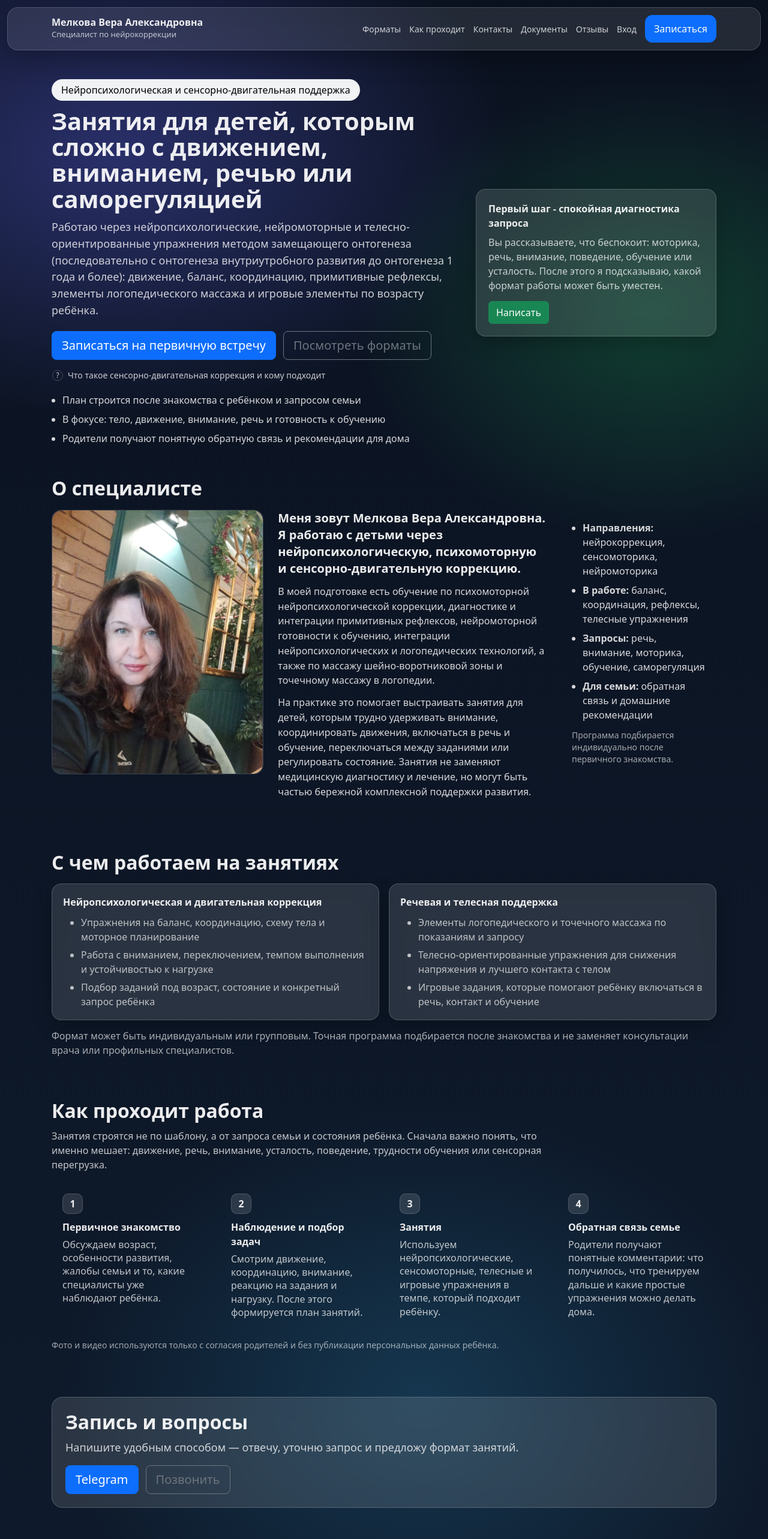
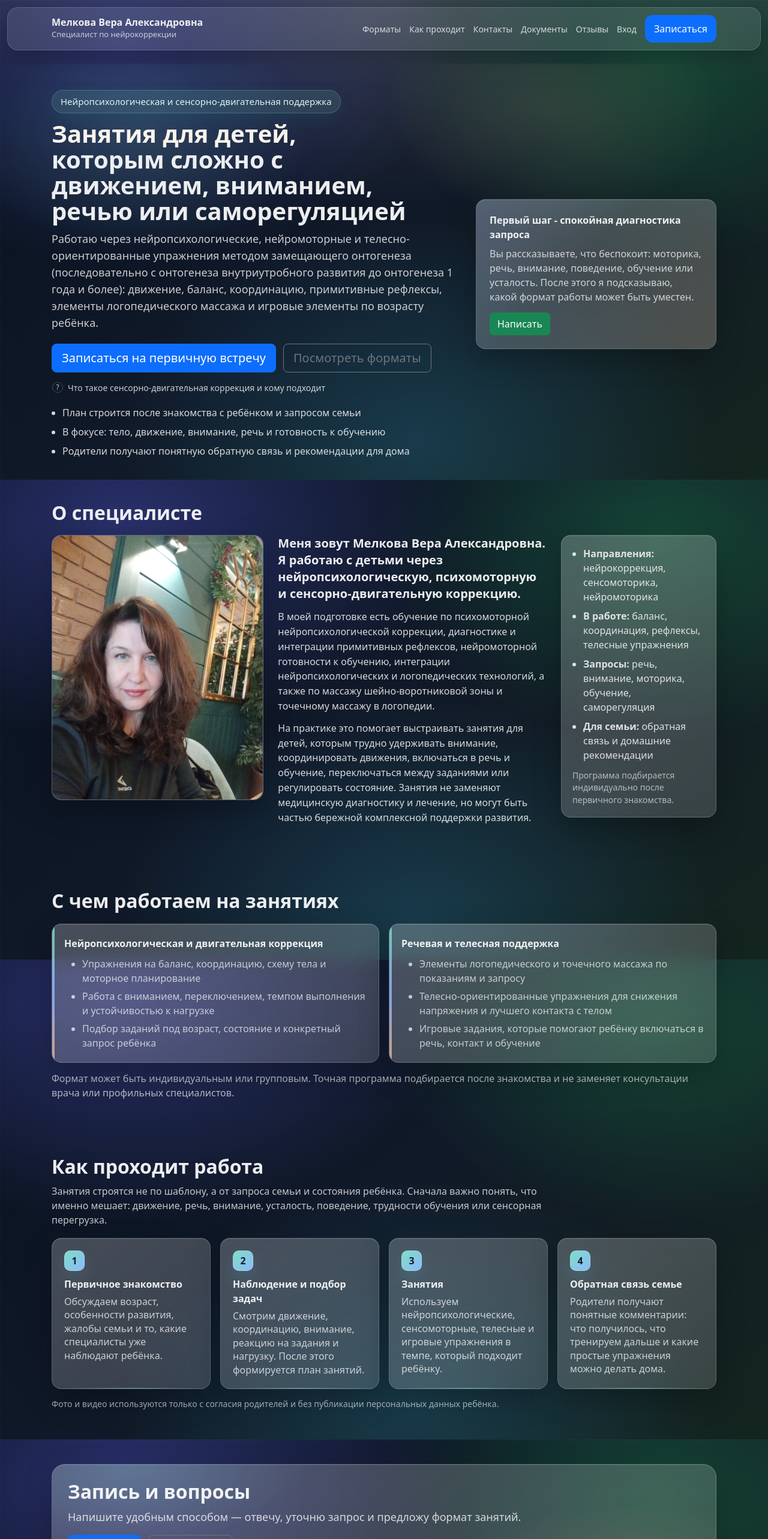
Before and after one commit to pavelmelkov/childhealth, a Next.js app: page / in a window 1280 px wide. Shown: the top 2566 px of the page at 60% size. Built offline with nearby package versions, Linux system fonts and the light colour scheme.

Commit message:
Refresh visual styling

```diff
--- a/src/sections/About/About.scss
+++ b/src/sections/About/About.scss
@@ -1,9 +1,14 @@
 .about {
-  padding: 24px 0;
+  padding: 38px 0;
+
+  .container {
+    position: relative;
+  }
 
   &__title {
     font-weight: 900;
-    margin: 0 0 16px;
+    margin: 0 0 18px;
+    text-wrap: balance;
   }
 
   &__photo {
@@ -15,7 +20,10 @@
     overflow: hidden;
     padding: 0;
     border: 1px solid rgba(255, 255, 255, 0.14);
-    background: rgba(255, 255, 255, 0.06);
+    background:
+      linear-gradient(145deg, rgba(255, 255, 255, 0.15), rgba(255, 255, 255, 0.06)),
+      rgba(255, 255, 255, 0.06);
+    box-shadow: 0 20px 52px rgba(0, 0, 0, 0.28);
   }
 
   &__photo img {
@@ -47,6 +55,9 @@
   &__card {
     padding: 18px;
     border-radius: 16px;
+    background:
+      linear-gradient(145deg, rgba(125, 223, 195, 0.12), rgba(143, 184, 255, 0.08)),
+      rgba(255, 255, 255, 0.08);
   }
 
   &__list {
--- a/src/sections/Contacts/Contacts.scss
+++ b/src/sections/Contacts/Contacts.scss
@@ -2,24 +2,37 @@
   padding: 56px 0 72px;
 
   &__box {
-    border-radius: 18px;
-    padding: 22px;
-    background: #f8f9fa;
-    border: 1px solid rgba(0, 0, 0, 0.06);
+    position: relative;
+    border-radius: 22px;
+    padding: 26px;
+    overflow: hidden;
+  }
+
+  &__box::before {
+    content: '';
+    position: absolute;
+    inset: 0;
+    pointer-events: none;
+    background:
+      radial-gradient(420px 180px at 12% 0%, rgba(125, 223, 195, 0.18), transparent 70%),
+      radial-gradient(420px 180px at 88% 100%, rgba(240, 176, 143, 0.16), transparent 70%);
   }
 
   &__title {
+    position: relative;
     margin: 0 0 10px;
     font-weight: 800;
   }
 
   &__text {
+    position: relative;
     margin: 0 0 16px;
     opacity: 0.85;
     font-size: 18px;
   }
 
   &__actions {
+    position: relative;
     display: flex;
     flex-wrap: wrap;
     gap: 12px;
--- a/src/sections/Hero/Hero.scss
+++ b/src/sections/Hero/Hero.scss
@@ -1,7 +1,20 @@
 .hero {
-  padding: 36px 0 28px;
+  position: relative;
+  padding: 54px 0 34px;
+
+  &::before {
+    content: '';
+    position: absolute;
+    inset: 10px 0 auto;
+    height: 420px;
+    pointer-events: none;
+    background:
+      radial-gradient(420px 280px at 18% 28%, rgba(125, 223, 195, 0.16), transparent 70%),
+      radial-gradient(420px 280px at 72% 18%, rgba(240, 176, 143, 0.13), transparent 68%);
+  }
 
   &__inner {
+    position: relative;
     display: grid;
     gap: 24px;
 
@@ -13,12 +26,14 @@
 
   &__badge {
     display: inline-block;
-    padding: 6px 16px;
+    padding: 7px 14px;
     border-radius: 999px;
-    background: #f1f3f5;
+    background: rgba(125, 223, 195, 0.13);
+    border: 1px solid rgba(125, 223, 195, 0.24);
     margin: 0 0 12px;
-    font-size: 16px;
-    color: black;
+    font-size: 15px;
+    color: rgba(236, 255, 249, 0.94);
+    box-shadow: 0 10px 28px rgba(28, 196, 151, 0.08);
   }
 
   &__title {
@@ -26,6 +41,11 @@
     max-width: 860px;
     line-height: 1.08;
     font-weight: 850;
+    text-wrap: balance;
+  }
+
+  &__title::first-line {
+    color: rgba(255, 248, 238, 0.98);
   }
 
   &__subtitle {
@@ -63,22 +83,35 @@
 
   &__card {
     width: 100%;
-    border-radius: 16px;
-    padding: 20px;
-    background: #fff;
-    box-shadow: 0 12px 30px rgba(0, 0, 0, 0.08);
-    border: 1px solid rgba(0, 0, 0, 0.06);
+    position: relative;
+    border-radius: 18px;
+    padding: 22px;
+    overflow: hidden;
+  }
+
+  &__card::before {
+    content: '';
+    position: absolute;
+    inset: 0;
+    pointer-events: none;
+    background: linear-gradient(135deg, rgba(143, 184, 255, 0.16), transparent 42%, rgba(240, 176, 143, 0.12));
   }
 
   &__cardTitle {
+    position: relative;
     font-weight: 800;
     margin-bottom: 8px;
   }
 
   &__cardText {
+    position: relative;
     opacity: 0.82;
     margin-bottom: 14px;
     line-height: 1.5;
+  }
+
+  &__card .btn {
+    position: relative;
   }
 
   @media (max-width: 991.98px) {
--- a/src/sections/Process/Process.scss
+++ b/src/sections/Process/Process.scss
@@ -1,5 +1,5 @@
 .process {
-  padding: 20px 0;
+  padding: 34px 0;
 
   &__title {
     font-weight: 800;
@@ -14,8 +14,18 @@
 
   &__card {
     height: 100%;
-    padding: 18px;
+    position: relative;
+    padding: 20px;
     border-radius: 16px;
+    overflow: hidden;
+  }
+
+  &__card::after {
+    content: '';
+    position: absolute;
+    inset: auto 18px 0;
+    height: 1px;
+    background: linear-gradient(90deg, transparent, rgba(125, 223, 195, 0.6), transparent);
   }
 
   &__step {
@@ -25,9 +35,11 @@
     display: grid;
     place-items: center;
     font-weight: 800;
-    background: rgba(255, 255, 255, 0.12);
-    border: 1px solid rgba(255, 255, 255, 0.16);
+    color: rgba(8, 17, 31, 0.92);
+    background: linear-gradient(135deg, var(--accent-mint), var(--accent-blue));
+    border: 1px solid rgba(255, 255, 255, 0.24);
     margin-bottom: 10px;
+    box-shadow: 0 12px 28px rgba(83, 178, 207, 0.18);
   }
 
   &__cardTitle {
--- a/src/sections/Services/Services.scss
+++ b/src/sections/Services/Services.scss
@@ -1,26 +1,37 @@
 .services {
-  padding: 50px 0;
+  padding: 58px 0;
 
   &__title {
     font-weight: 800;
-    margin: 0 0 16px;
+    margin: 0 0 18px;
+    text-wrap: balance;
   }
 
   &__card {
     height: 100%;
-    padding: 18px;
+    position: relative;
+    padding: 20px;
     border-radius: 16px;
-    background: #fff;
-    border: 1px solid rgba(0, 0, 0, 0.06);
-    box-shadow: 0 10px 24px rgba(0, 0, 0, 0.06);
+    overflow: hidden;
+  }
+
+  &__card::before {
+    content: '';
+    position: absolute;
+    inset: 0 auto 0 0;
+    width: 4px;
+    background: linear-gradient(180deg, var(--accent-mint), var(--accent-blue), var(--accent-warm));
+    opacity: 0.82;
   }
 
   &__cardTitle {
+    position: relative;
     font-weight: 700;
     margin-bottom: 10px;
   }
 
   &__list {
+    position: relative;
     margin: 0;
     padding-left: 30px;
     display: grid;
@@ -30,7 +41,7 @@
 
   &__note {
     margin: 14px 0 0;
-    opacity: 0.7;
+    color: rgba(255, 255, 255, 0.68);
   }
 
   @media (max-width: 767.98px) {
--- a/src/styles/index.scss
+++ b/src/styles/index.scss
@@ -12,11 +12,19 @@
 @use '../views/NotFoundPage';
 
 :root {
-  --bg-0: #0b1220;
-  --bg-1: #0e1a2b;
+  --bg-0: #08111f;
+  --bg-1: #101928;
+  --bg-2: #14251f;
+  --surface: rgba(255, 255, 255, 0.095);
+  --surface-strong: rgba(255, 255, 255, 0.14);
+  --stroke: rgba(255, 255, 255, 0.17);
+  --stroke-strong: rgba(255, 255, 255, 0.28);
   --glow-a: rgba(99, 102, 241, 0.35);  /* индиго */
   --glow-b: rgba(34, 197, 94, 0.25);   /* зелёный */
   --glow-c: rgba(56, 189, 248, 0.18);  /* голубой */
+  --accent-warm: #f0b08f;
+  --accent-mint: #7ddfc3;
+  --accent-blue: #8fb8ff;
   --text: rgba(255, 255, 255, 0.92);
   --nav-offset: 96px;
 }
@@ -41,11 +49,27 @@ header[id],
 body {
   color: var(--text);
   background:
-    radial-gradient(1200px 800px at 15% 10%, var(--glow-a), transparent 55%),
-    radial-gradient(900px 700px at 85% 20%, var(--glow-b), transparent 55%),
-    radial-gradient(1100px 900px at 55% 90%, var(--glow-c), transparent 55%),
-    linear-gradient(180deg, var(--bg-0), var(--bg-1));
+    linear-gradient(rgba(255, 255, 255, 0.025) 1px, transparent 1px),
+    linear-gradient(90deg, rgba(255, 255, 255, 0.02) 1px, transparent 1px),
+    radial-gradient(900px 600px at 16% 8%, var(--glow-a), transparent 62%),
+    radial-gradient(780px 560px at 86% 12%, var(--glow-b), transparent 60%),
+    radial-gradient(820px 620px at 54% 92%, var(--glow-c), transparent 60%),
+    linear-gradient(140deg, var(--bg-0), var(--bg-1) 48%, var(--bg-2));
+  background-attachment: fixed;
+  background-size: 42px 42px, 42px 42px, auto, auto, auto, auto;
   min-height: 100vh;
+}
+
+body::before {
+  content: '';
+  position: fixed;
+  inset: 0;
+  z-index: -1;
+  pointer-events: none;
+  background:
+    linear-gradient(180deg, rgba(255, 255, 255, 0.08), transparent 18%, transparent 74%, rgba(0, 0, 0, 0.18)),
+    radial-gradient(circle at 50% 0%, rgba(255, 255, 255, 0.13), transparent 34%);
+  mix-blend-mode: screen;
 }
 
 html {
@@ -98,16 +122,22 @@ section, header {
 }
 
 /* если на карточке есть card-glass — используем его */
+.card-glass,
 .hero__card.card-glass,
 .services__card.card-glass,
 .contacts__box.card-glass {
-  background: rgba(255, 255, 255, 0.12);
-  border: 1px solid rgba(255, 255, 255, 0.18);
+  background:
+    linear-gradient(145deg, rgba(255, 255, 255, 0.16), rgba(255, 255, 255, 0.07)),
+    var(--surface);
+  border: 1px solid var(--stroke);
   backdrop-filter: blur(14px);
   -webkit-backdrop-filter: blur(14px);
   color: rgba(255, 255, 255, 0.92);
   transition: transform 180ms ease, box-shadow 180ms ease, border-color 180ms ease, background 180ms ease;
   will-change: transform;
+  box-shadow:
+    0 18px 48px rgba(0, 0, 0, 0.25),
+    0 1px 0 rgba(255, 255, 255, 0.11) inset;
 }
 
 .hero__card.card-glass p,
@@ -118,11 +148,13 @@ section, header {
 }
 .card-glass:hover {
   transform: translateY(-3px);
-  border-color: rgba(255, 255, 255, 0.28);
-  background: rgba(255, 255, 255, 0.12);
+  border-color: var(--stroke-strong);
+  background:
+    linear-gradient(145deg, rgba(255, 255, 255, 0.18), rgba(255, 255, 255, 0.08)),
+    var(--surface-strong);
   box-shadow:
-    0 22px 55px rgba(0, 0, 0, 0.36),
-    0 0 0 1px rgba(99, 102, 241, 0.10) inset;
+    0 24px 64px rgba(0, 0, 0, 0.34),
+    0 0 0 1px rgba(143, 184, 255, 0.12) inset;
 }
 
 /* Если карточка кликабельная (ссылка/кнопка внутри), сделаем фокус тоже красивым */
--- a/src/views/LegalPage.scss
+++ b/src/views/LegalPage.scss
@@ -1,5 +1,5 @@
 .docs {
-  padding: 40px 0 70px;
+  padding: 46px 0 76px;
 
   &__top {
     display: flex;
@@ -15,27 +15,43 @@
   }
 
   &__section {
-    padding: 18px;
-    margin-top: 14px;
+    position: relative;
+    padding: 20px;
+    margin-top: 16px;
+    overflow: hidden;
+  }
+
+  &__section::before {
+    content: '';
+    position: absolute;
+    inset: 0;
+    pointer-events: none;
+    background:
+      radial-gradient(520px 180px at 0% 0%, rgba(143, 184, 255, 0.1), transparent 72%),
+      radial-gradient(520px 180px at 100% 100%, rgba(125, 223, 195, 0.08), transparent 72%);
   }
 
   &__h2 {
+    position: relative;
     margin: 0 0 8px;
     font-weight: 800;
   }
 
   &__p {
+    position: relative;
     margin: 0 0 12px;
     opacity: 0.8;
   }
 
   &__clickHint {
+    position: relative;
     margin: 0 0 12px;
     color: rgba(255, 255, 255, 0.72);
     font-size: 14px;
   }
 
   &__grid {
+    position: relative;
     display: grid;
     gap: 12px;
     grid-template-columns: repeat(auto-fit, minmax(220px, 1fr));
@@ -45,9 +61,17 @@
   &__video {
     border-radius: 14px;
     padding: 14px;
-    background: rgba(255, 255, 255, 0.08);
-    border: 1px solid rgba(255, 255, 255, 0.14);
+    background: rgba(255, 255, 255, 0.07);
+    border: 1px solid rgba(255, 255, 255, 0.13);
     overflow: hidden;
+    transition: transform 180ms ease, border-color 180ms ease, background 180ms ease;
+  }
+
+  &__cert:hover,
+  &__video:hover {
+    transform: translateY(-2px);
+    border-color: rgba(255, 255, 255, 0.24);
+    background: rgba(255, 255, 255, 0.095);
   }
 
   &__cert .about__photo {
--- a/src/views/ReviewsPage.scss
+++ b/src/views/ReviewsPage.scss
@@ -1,5 +1,5 @@
 .reviews {
-  padding: 40px 0 70px;
+  padding: 46px 0 76px;
 
   &__top {
     display: flex;
@@ -38,11 +38,22 @@
   }
 
   &__card {
+    position: relative;
     padding: 18px;
     border-radius: 16px;
+    overflow: hidden;
+  }
+
+  &__card::before {
+    content: '';
+    position: absolute;
+    inset: 0;
+    pointer-events: none;
+    background: linear-gradient(145deg, rgba(143, 184, 255, 0.08), transparent 46%, rgba(240, 176, 143, 0.06));
   }
 
   &__meta {
+    position: relative;
     display: flex;
     align-items: baseline;
     justify-content: space-between;
@@ -62,6 +73,7 @@
   }
 
   &__badge {
+    position: relative;
     display: inline-block;
     margin-bottom: 10px;
     padding: 6px 10px;
@@ -73,12 +85,14 @@
   }
 
   &__text {
+    position: relative;
     margin: 0;
     opacity: 0.85;
     line-height: 1.55;
   }
 
   &__proof {
+    position: relative;
     margin-top: 14px;
     border-radius: 12px;
     border: 1px solid rgba(255, 255, 255, 0.14);
@@ -189,7 +203,10 @@
   &__note {
     margin-top: 16px;
     padding: 18px;
-    border-radius: 16px;
+    border-radius: 18px;
+    background:
+      linear-gradient(145deg, rgba(125, 223, 195, 0.12), rgba(143, 184, 255, 0.08)),
+      rgba(255, 255, 255, 0.08);
   }
 
   &__noteTitle {
```
